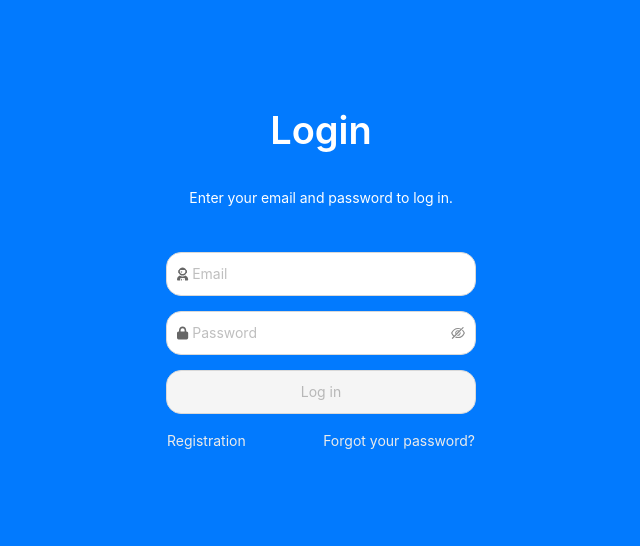
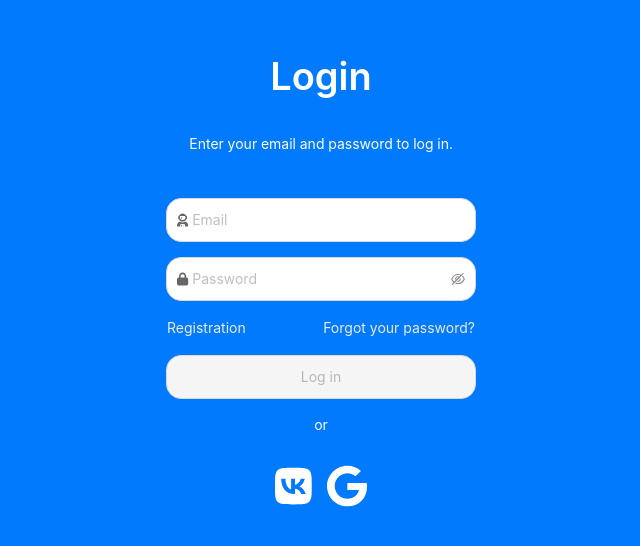
Before and after one commit to krilpil/noorsoft, a React (Create React App) app: page / in a window 1280 px wide. Shown: the part 120-666 px from the top of the page, without its empty margins (319-959 px from the left). Built offline with nearby package versions, Linux system fonts and the light colour scheme; no server answers.

Commit message:
Add components for registration via social networks

```diff
--- a/package.json
+++ b/package.json
@@ -4,6 +4,7 @@
   "private": true,
   "dependencies": {
     "@fortawesome/fontawesome-svg-core": "^6.1.1",
+    "@fortawesome/free-brands-svg-icons": "^6.1.1",
     "@fortawesome/free-solid-svg-icons": "^6.1.1",
     "@fortawesome/react-fontawesome": "^0.1.18",
     "@testing-library/jest-dom": "^5.14.1",
--- a/src/components/form/styled-components.ts
+++ b/src/components/form/styled-components.ts
@@ -10,6 +10,7 @@ export const Form = styled.form`
   max-width: 350px;
   width: 100%;
   padding: 20px;
+  color: #ffffff
 `
 
 export const Title = styled(AntTitle)`
@@ -36,14 +37,15 @@ export const Button = styled(AntButton)`
   height: auto;
 `
 
-export const Helpers = styled.div`
+export const Helpers = styled.div<{ content: 'between' | 'center' }>`
   display: flex;
-  justify-content: space-between;
+  justify-content: ${props => props.content === 'between' ? 'space-between' : 'center'};
+  gap: ${props => props.content === 'between' ? null : '15px'};
   align-content: space-between;
 `
 
 export const ButtonLink = styled(Button).attrs({
-  type: 'link'
+    type: 'link'
 })`
   color: #ebebeb;
   padding: 0;
--- a/src/components/icons/styled-components.ts
+++ b/src/components/icons/styled-components.ts
@@ -1,7 +1,38 @@
-import styled from "styled-components";
+import styled, {css} from "styled-components";
 import {FontAwesomeIcon} from "@fortawesome/react-fontawesome";
 
-export const Icon = styled(FontAwesomeIcon)`
+import {faLock, faUserAstronaut} from "@fortawesome/free-solid-svg-icons";
+import {faVk, faGoogle} from "@fortawesome/free-brands-svg-icons";
+
+const formIcon = css`
   opacity: 70%;
   width: 0.7rem;
 `
+
+const iconHelper = css`
+  color: #ffffff;
+`
+
+export const IconLock = styled(FontAwesomeIcon).attrs({
+    icon: faLock
+})`
+  ${formIcon}
+`
+
+export const IconUserAstronaut = styled(FontAwesomeIcon).attrs({
+    icon: faUserAstronaut
+})`
+  ${formIcon}
+`
+
+export const IconVK = styled(FontAwesomeIcon).attrs({
+    icon: faVk
+})`
+  ${iconHelper}
+`
+
+export const IconGoogle = styled(FontAwesomeIcon).attrs({
+    icon: faGoogle
+})`
+  ${iconHelper}
+`
--- a/src/pages/login/login-page.tsx
+++ b/src/pages/login/login-page.tsx
@@ -8,8 +8,7 @@ import {formFetchLoginRequest} from "../../redux/actions/form-actions";
 import FormParagraph from "../../components/form/paragraph";
 import {FormPageWrapper} from "../../components/form/form-page-wrapper/styled-components";
 import {Form, Title, Input, Password, Button, ButtonLink, Helpers} from '../../components/form/styled-components'
-import {faLock, faUserAstronaut} from "@fortawesome/free-solid-svg-icons";
-import {Icon} from "../../components/icons/styled-components";
+import {IconLock, IconUserAstronaut, IconVK, IconGoogle} from "../../components/icons/styled-components";
 import {Link} from "react-router-dom";
 
 
@@ -46,7 +45,7 @@ const LoginPage = (): JSX.Element => {
         },
     })
 
-    const lostPassword = () => {
+    const notWorking = () => {
         message.info('Temporarily not working')
     }
 
@@ -79,7 +78,7 @@ const LoginPage = (): JSX.Element => {
                     onBlur={formik.handleBlur}
                     value={formik.values.email}
                     placeholder="Email"
-                    prefix={<Icon icon={faUserAstronaut}/>}
+                    prefix={<IconUserAstronaut/>}
                 />
                 <Password
                     status={formik.errors.password && formik.touched.password ? 'error' : ''}
@@ -89,8 +88,12 @@ const LoginPage = (): JSX.Element => {
                     onBlur={formik.handleBlur}
                     value={formik.values.password}
                     placeholder="Password"
-                    prefix={<Icon icon={faLock}/>}
+                    prefix={<IconLock/>}
                 />
+                <Helpers content={'between'}>
+                    <Link to='/registration'><ButtonLink htmlType="button">Registration</ButtonLink></Link>
+                    <ButtonLink onClick={notWorking} htmlType="button">Forgot your password?</ButtonLink>
+                </Helpers>
                 <Button
                     block
                     loading={isWaitButton}
@@ -100,9 +103,10 @@ const LoginPage = (): JSX.Element => {
                 >
                     Log in
                 </Button>
-                <Helpers>
-                    <Link to='/registration'><ButtonLink htmlType="button">Registration</ButtonLink></Link>
-                    <ButtonLink onClick={lostPassword} htmlType="button">Forgot your password?</ButtonLink>
+                <p>or</p>
+                <Helpers content={'center'}>
+                    <IconVK onClick={notWorking} size='3x'/>
+                    <IconGoogle onClick={notWorking} size='3x'/>
                 </Helpers>
             </Form>
         </FormPageWrapper>
--- a/src/pages/registration/registration-page.tsx
+++ b/src/pages/registration/registration-page.tsx
@@ -1,10 +1,14 @@
 import React from 'react';
 import {Button, Form, Input, Password, Title, ButtonLink, Helpers} from "../../components/form/styled-components";
 import FormParagraph from "../../components/form/paragraph";
-import {Icon} from "../../components/icons/styled-components";
-import {faLock, faUserAstronaut} from "@fortawesome/free-solid-svg-icons";
+import {IconGoogle, IconLock, IconUserAstronaut, IconVK} from "../../components/icons/styled-components";
 import {FormPageWrapper} from "../../components/form/form-page-wrapper/styled-components";
 import {Link} from "react-router-dom";
+import {message} from "antd";
+
+const notWorking = () => {
+    message.info('Temporarily not working')
+}
 
 const RegistrationPage = () => {
     return (
@@ -21,20 +25,23 @@ const RegistrationPage = () => {
                     id={'email'}
                     name={'email'}
                     placeholder="Email"
-                    prefix={<Icon icon={faUserAstronaut}/>}
+                    prefix={<IconUserAstronaut/>}
                 />
                 <Password
                     id={'password'}
                     name={'password'}
                     placeholder="Password"
-                    prefix={<Icon icon={faLock}/>}
+                    prefix={<IconLock/>}
                 />
                 <Password
                     id={'password'}
                     name={'password'}
                     placeholder="Confirmation"
-                    prefix={<Icon icon={faLock}/>}
+                    prefix={<IconLock/>}
                 />
+                <Helpers content={'between'}>
+                    <Link to='/login'><ButtonLink htmlType="button">Login</ButtonLink></Link>
+                </Helpers>
                 <Button
                     block
                     id={'button'}
@@ -42,8 +49,10 @@ const RegistrationPage = () => {
                 >
                     Registration
                 </Button>
-                <Helpers>
-                    <Link to='/login'><ButtonLink htmlType="button">Login</ButtonLink></Link>
+                <p>or</p>
+                <Helpers content={'center'}>
+                    <IconVK onClick={notWorking} size='3x'/>
+                    <IconGoogle onClick={notWorking} size='3x'/>
                 </Helpers>
             </Form>
         </FormPageWrapper>
```
Also changed, not shown: 1 other file (tests, documents, lock files or other folders).
